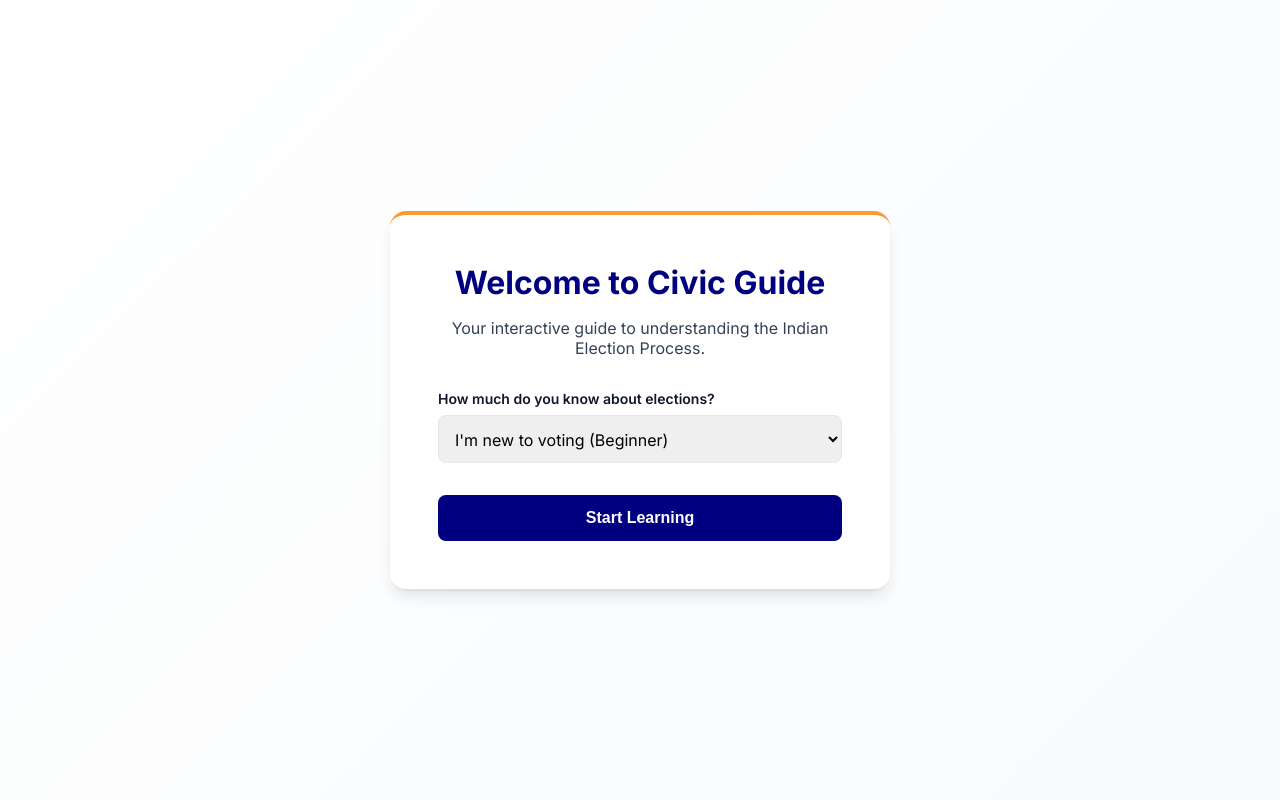
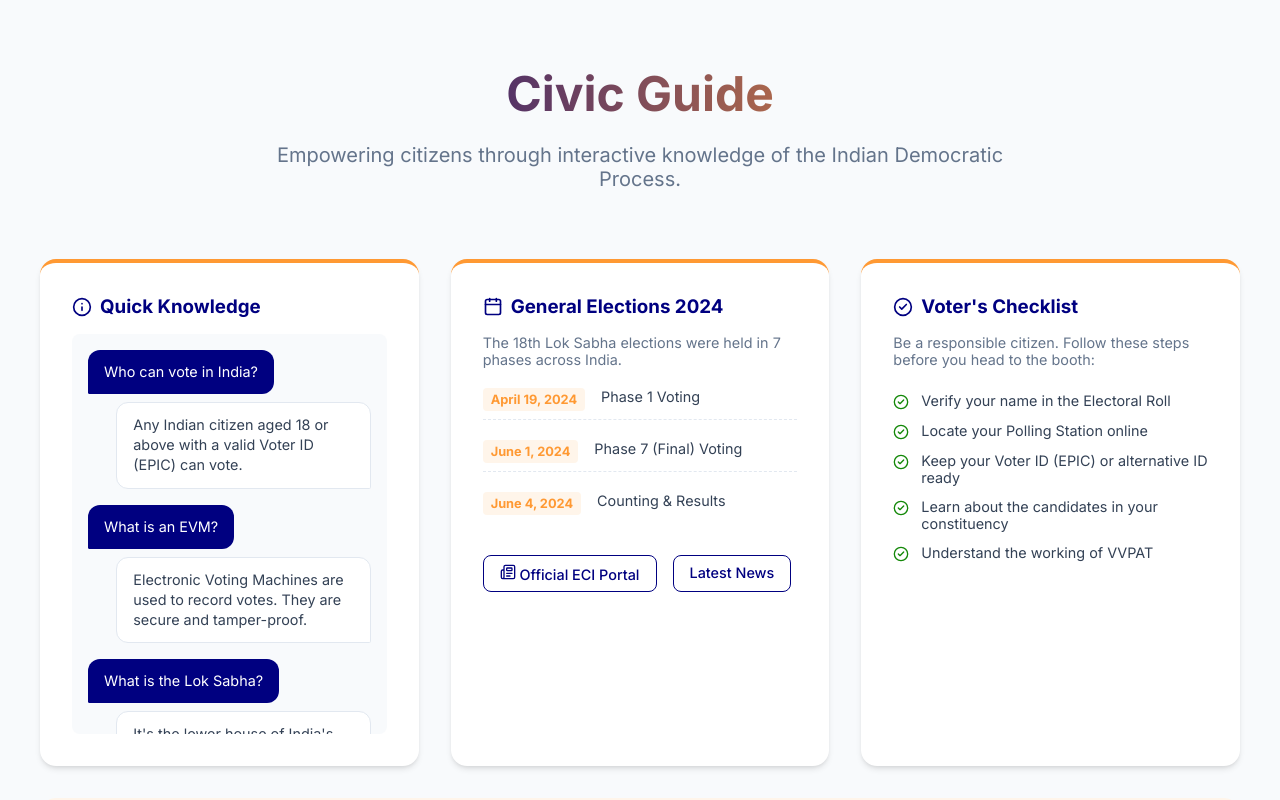
Before and after one commit to Vaishali-Premani/Election-Process-Assistant, a React (Vite) app: page / in a window 1280 px wide. Built offline with nearby package versions, Linux system fonts and the light colour scheme.

Commit message:
Finalized dashboard layout with 3 columns and expanded knowledge base

```diff
--- a/package.json
+++ b/package.json
@@ -19,11 +19,11 @@
     "@eslint/js": "^10.0.1",
     "@types/react": "^19.2.14",
     "@types/react-dom": "^19.2.3",
-    "@vitejs/plugin-react": "^6.0.1",
+    "@vitejs/plugin-react": "^4.3.4",
     "eslint": "^10.2.1",
     "eslint-plugin-react-hooks": "^7.1.1",
     "eslint-plugin-react-refresh": "^0.5.2",
     "globals": "^17.5.0",
-    "vite": "^8.0.10"
+    "vite": "^6.0.0"
   }
 }
--- a/src/App.css
+++ b/src/App.css
@@ -302,3 +302,185 @@
   background-color: var(--text-muted);
   cursor: not-allowed;
 }
+
+/* Home Page Enhancements */
+.home-page {
+  position: absolute;
+  inset: 0;
+  background: var(--bg-main);
+  overflow-y: auto;
+  z-index: 50;
+  padding: 4rem 2rem;
+  display: flex;
+  flex-direction: column;
+  align-items: center;
+  gap: 3rem;
+}
+
+.home-grid {
+  display: grid;
+  grid-template-columns: repeat(auto-fit, minmax(320px, 1fr));
+  gap: 2rem;
+  width: 100%;
+  max-width: 1200px;
+}
+
+@media (min-width: 1200px) {
+  .home-grid {
+    grid-template-columns: repeat(3, 1fr);
+  }
+}
+
+
+.hero-section {
+  text-align: center;
+  max-width: 800px;
+}
+
+.hero-section h1 {
+  font-size: 3rem;
+  color: var(--navy);
+  margin-bottom: 1rem;
+  background: linear-gradient(to right, var(--navy), var(--saffron));
+  -webkit-background-clip: text;
+  -webkit-text-fill-color: transparent;
+}
+
+.hero-section p {
+  font-size: 1.25rem;
+  color: var(--text-muted);
+}
+
+.info-card {
+  background: white;
+  padding: 2rem;
+  border-radius: 1rem;
+  box-shadow: var(--shadow-md);
+  border-top: 4px solid var(--saffron);
+  display: flex;
+  flex-direction: column;
+  gap: 1rem;
+}
+
+.info-card h3 {
+  margin: 0;
+  color: var(--navy);
+  display: flex;
+  align-items: center;
+  gap: 0.5rem;
+}
+
+.static-chat-container {
+  display: flex;
+  flex-direction: column;
+  gap: 1rem;
+  background: var(--bg-main);
+  padding: 1rem;
+  border-radius: 0.5rem;
+  max-height: 400px;
+  overflow-y: auto;
+}
+
+.static-bubble {
+  padding: 0.75rem 1rem;
+  border-radius: 0.75rem;
+  font-size: 0.9rem;
+  line-height: 1.4;
+  max-width: 90%;
+}
+
+.static-bubble.q {
+  background: var(--navy);
+  color: white;
+  align-self: flex-start;
+  border-bottom-left-radius: 0.1rem;
+}
+
+.static-bubble.a {
+  background: white;
+  border: 1px solid var(--border-light);
+  color: var(--text-main);
+  align-self: flex-end;
+  border-bottom-right-radius: 0.1rem;
+}
+
+.timeline-item {
+  display: flex;
+  gap: 1rem;
+  padding: 0.5rem 0;
+  border-bottom: 1px dashed var(--border-light);
+}
+
+.timeline-item:last-child {
+  border-bottom: none;
+}
+
+.date-tag {
+  background: var(--saffron-light);
+  color: var(--saffron);
+  font-weight: 700;
+  padding: 0.25rem 0.5rem;
+  border-radius: 0.25rem;
+  font-size: 0.8rem;
+  white-space: nowrap;
+}
+
+.news-links {
+  display: flex;
+  flex-wrap: wrap;
+  gap: 1rem;
+  margin-top: 1rem;
+}
+
+.news-btn {
+  padding: 0.5rem 1rem;
+  border: 1px solid var(--navy);
+  color: var(--navy);
+  border-radius: 0.5rem;
+  text-decoration: none;
+  font-size: 0.9rem;
+  font-weight: 500;
+  transition: all 0.2s;
+}
+
+.news-btn:hover {
+  background: var(--navy);
+  color: white;
+}
+
+.start-chat-card {
+  grid-column: 1 / -1;
+  background: white;
+  padding: 2.5rem;
+  border-radius: 1rem;
+  box-shadow: var(--shadow-lg);
+  border: 2px solid var(--saffron-light);
+  display: flex;
+  justify-content: space-between;
+  align-items: center;
+  gap: 2rem;
+}
+
+.start-chat-content {
+  flex: 1;
+}
+
+.start-chat-actions {
+  width: 300px;
+  display: flex;
+  flex-direction: column;
+  gap: 1rem;
+}
+
+@media (max-width: 768px) {
+  .start-chat-card {
+    flex-direction: column;
+    text-align: center;
+  }
+  .start-chat-actions {
+    width: 100%;
+  }
+  .hero-section h1 {
+    font-size: 2.25rem;
+  }
+}
--- a/src/App.jsx
+++ b/src/App.jsx
@@ -1,9 +1,9 @@
 import { useState, useRef, useEffect } from 'react';
-import { Bot, User, CheckCircle2, Circle, Send } from 'lucide-react';
+import { Bot, User, CheckCircle2, Circle, Send, Info, Calendar, Newspaper, ArrowRight } from 'lucide-react';
 import { GoogleGenerativeAI } from '@google/generative-ai';
 import './App.css';
 
-// --- Placeholder Components ---
+// --- Components ---
 
 const Sidebar = ({ topics, currentTopicId }) => (
   <aside className="sidebar">
@@ -38,35 +38,121 @@ const Sidebar = ({ topics, currentTopicId }) => (
   </aside>
 );
 
-const Onboarding = ({ onStart }) => {
+const HomePage = ({ onStart }) => {
   const [knowledgeLevel, setKnowledgeLevel] = useState('beginner');
 
+  const staticKnowledge = [
+    { q: "Who can vote in India?", a: "Any Indian citizen aged 18 or above with a valid Voter ID (EPIC) can vote." },
+    { q: "What is an EVM?", a: "Electronic Voting Machines are used to record votes. They are secure and tamper-proof." },
+    { q: "What is the Lok Sabha?", a: "It's the lower house of India's Parliament, representing the people directly." },
+    { q: "How often are general elections held?", a: "General elections are held every 5 years, unless the house is dissolved earlier." },
+    { q: "What is NOTA?", a: "'None Of The Above' allows voters to officially register a vote of rejection for all candidates." },
+    { q: "What is the Model Code of Conduct?", a: "A set of guidelines issued by the ECI to regulate the conduct of political parties during elections." }
+  ];
+
+  const electionDates = [
+    { event: "Phase 1 Voting", date: "April 19, 2024" },
+    { event: "Phase 7 (Final) Voting", date: "June 1, 2024" },
+    { event: "Counting & Results", date: "June 4, 2024" }
+  ];
+
+  const checklist = [
+    "Verify your name in the Electoral Roll",
+    "Locate your Polling Station online",
+    "Keep your Voter ID (EPIC) or alternative ID ready",
+    "Learn about the candidates in your constituency",
+    "Understand the working of VVPAT"
+  ];
+
   return (
-    <div className="onboarding-screen">
-      <div className="onboarding-card animate-fade-in">
-        <h1>Welcome to Civic Guide</h1>
-        <p>Your interactive guide to understanding the Indian Election Process.</p>
+    <div className="home-page animate-fade-in">
+      <section className="hero-section">
+        <h1>Civic Guide</h1>
+        <p>Empowering citizens through interactive knowledge of the Indian Democratic Process.</p>
+      </section>
 
-        <div className="input-group">
-          <label htmlFor="knowledge">How much do you know about elections?</label>
+      <div className="home-grid">
+        {/* Quick Knowledge Base (Static Chat) */}
+        <div className="info-card">
+          <h3><Info size={20} /> Quick Knowledge</h3>
+          <div className="static-chat-container">
+            {staticKnowledge.map((item, idx) => (
+              <div key={idx} style={{ display: 'flex', flexDirection: 'column', gap: '0.5rem' }}>
+                <div className="static-bubble q">{item.q}</div>
+                <div className="static-bubble a">{item.a}</div>
+              </div>
+            ))}
+          </div>
+        </div>
+
+        {/* Current Election Info */}
+        <div className="info-card">
+          <h3><Calendar size={20} /> General Elections 2024</h3>
+          <div style={{ display: 'flex', flexDirection: 'column', gap: '0.75rem' }}>
+            <p style={{ margin: 0, fontSize: '0.9rem', color: 'var(--text-muted)' }}>
+              The 18th Lok Sabha elections were held in 7 phases across India.
+            </p>
+            {electionDates.map((d, i) => (
+              <div key={i} className="timeline-item">
+                <span className="date-tag">{d.date}</span>
+                <span style={{ fontSize: '0.9rem' }}>{d.event}</span>
+              </div>
+            ))}
+          </div>
+          <div className="news-links">
+            <a href="https://eci.gov.in" target="_blank" rel="noopener noreferrer" className="news-btn">
+              <Newspaper size={16} /> Official ECI Portal
+            </a>
+            <a href="https://www.ndtv.com/elections" target="_blank" rel="noopener noreferrer" className="news-btn">
+              Latest News
+            </a>
+          </div>
+        </div>
+
+        {/* Voter Checklist (New Section) */}
+        <div className="info-card">
+          <h3><CheckCircle2 size={20} /> Voter's Checklist</h3>
+          <p style={{ margin: 0, fontSize: '0.9rem', color: 'var(--text-muted)' }}>
+            Be a responsible citizen. Follow these steps before you head to the booth:
+          </p>
+          <div style={{ display: 'flex', flexDirection: 'column', gap: '0.75rem', marginTop: '0.5rem' }}>
+            {checklist.map((item, i) => (
+              <div key={i} style={{ display: 'flex', gap: '0.75rem', alignItems: 'flex-start', fontSize: '0.9rem' }}>
+                <CheckCircle2 size={16} color="var(--green)" style={{ marginTop: '2px', flexShrink: 0 }} />
+                <span>{item}</span>
+              </div>
+            ))}
+          </div>
+        </div>
+
+        {/* Start AI Assistant */}
+        <div className="start-chat-card">
+
+          <div className="start-chat-content">
+            <h2 style={{ color: 'var(--navy)', margin: '0 0 0.5rem 0' }}>Ready for a deep dive?</h2>
+            <p style={{ color: 'var(--text-muted)', margin: 0 }}>
+              Start our AI-powered interactive guide to learn step-by-step.
+            </p>
+          </div>
+          <div className="start-chat-actions">
+            <div className="input-group" style={{ margin: 0 }}>
+              <label htmlFor="knowledge">Select your level:</label>
               <select
                 id="knowledge"
                 style={{ width: '100%', padding: '0.75rem', borderRadius: '0.5rem', border: '1px solid var(--border-light)', fontFamily: 'inherit', fontSize: '1rem'}}
                 value={knowledgeLevel}
                 onChange={(e) => setKnowledgeLevel(e.target.value)}
               >
-            <option value="beginner">I'm new to voting (Beginner)</option>
-            <option value="intermediate">I know the basics (Intermediate)</option>
-            <option value="expert">I follow politics closely (Expert)</option>
+                <option value="beginner">I'm new (Beginner)</option>
+                <option value="intermediate">I know basics (Intermediate)</option>
+                <option value="expert">I follow closely (Expert)</option>
               </select>
             </div>
-
-        <button
-          className="primary-btn"
-          onClick={() => onStart(knowledgeLevel)}
-        >
-          Start Learning
+            <button className="primary-btn" onClick={() => onStart(knowledgeLevel)}>
+              Start AI Assistant <ArrowRight size={18} style={{ marginLeft: '0.5rem' }} />
             </button>
+          </div>
+        </div>
       </div>
     </div>
   );
@@ -115,8 +201,6 @@ function App() {
 
   const handleStart = async (level) => {
     setKnowledgeLevel(level);
-
-    // Retrieve the API key from environment variables
     const key = import.meta.env.VITE_GEMINI_API_KEY;
 
     if (!key) {
@@ -129,7 +213,7 @@ function App() {
       setGenAI(ai);
 
       const model = ai.getGenerativeModel({
-        model: "gemini-2.5-flash",
+        model: "gemini-2.0-flash",
         systemInstruction: SYSTEM_PROMPT.replace('{KNOWLEDGE_LEVEL}', level)
       });
 
@@ -146,7 +230,7 @@ function App() {
       const initialMsg = `Namaste! Welcome to your guide on the Indian Election Process. I see you selected the ${level} level. Let's start from the very beginning. Do you know what makes a country a "Democracy"? <replies>It's rule by the people|I'm not exactly sure</replies>`;
       addBotMessage(initialMsg);
     } catch (e) {
-      alert("Failed to initialize API. Please check your key configuration.");
+      alert("Failed to initialize AI Assistant.");
     }
   };
 
@@ -185,14 +269,12 @@ function App() {
 
         if (messages.length > 3) setCurrentTopicId('t2');
         if (messages.length > 7) setCurrentTopicId('t3');
-        break; // Success, exit retry loop
+        break;
       } catch (error) {
         retries--;
         if (retries === 0) {
-          console.error(error);
-          addBotMessage("The Google AI servers are experiencing extremely high demand right now. Please wait a few seconds and try sending your message again!");
+          addBotMessage("Service is busy. Please try again in a moment!");
         } else {
-          // Wait 2 seconds before retrying to give the server a break
           await new Promise(resolve => setTimeout(resolve, 2000));
         }
       }
@@ -204,19 +286,15 @@ function App() {
     chatEndRef.current?.scrollIntoView({ behavior: 'smooth' });
   }, [messages, isLoading]);
 
-  if (!hasStarted) {
-    return <Onboarding onStart={handleStart} />;
-  }
-
-  const currentTopic = topics.find(t => t.id === currentTopicId)?.title;
-
   return (
     <div className="app-container">
+      {!hasStarted && <HomePage onStart={handleStart} />}
+
       <Sidebar topics={topics} currentTopicId={currentTopicId} />
 
       <main className="main-content">
         <header className="top-bar">
-          <h2>{currentTopic}</h2>
+          <h2>{topics.find(t => t.id === currentTopicId)?.title}</h2>
         </header>
 
         <div className="chat-area">
```
Also changed, not shown: 1 other file (tests, documents, lock files or other folders). Lines whose indentation alone changed are shown as unchanged.
